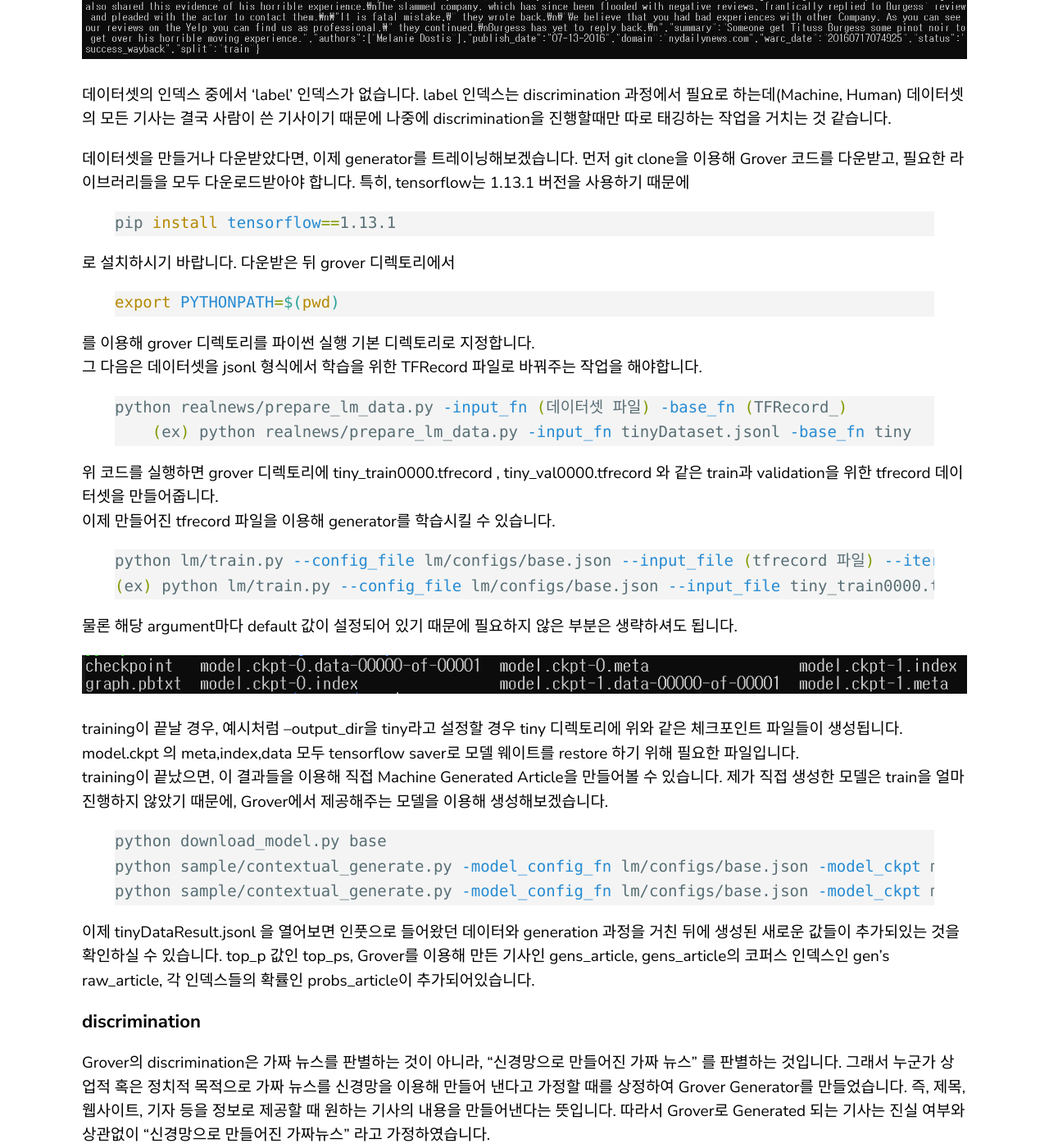
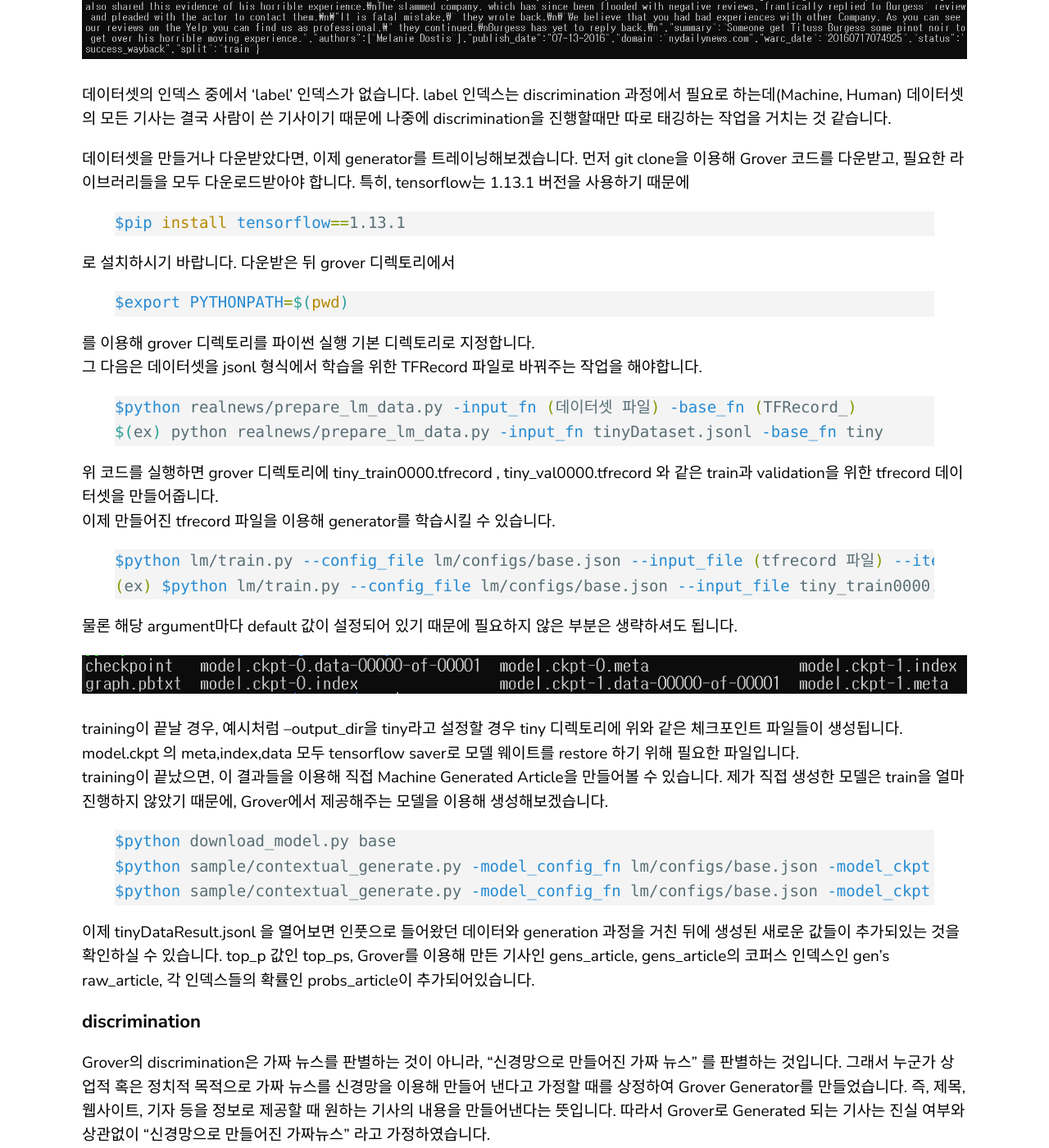
Before and after one commit to ptaejoon/ptaejoon.github.io, a Jekyll site: the page built from _posts/2020-05-17-Defending-Neural-Fake-News-Code-Explanation.md, in a window 1280 px wide and 1400 px high, scrolled down 15360 px. Shown: the whole window at 82% size. Built offline with Jekyll 4.4.1, drawn with Linux system fonts in a browser that asks for light colours; some of the changed text lies outside the part shown.

Commit message:
Update 2020-05-17-Defending-Neural-Fake-News-Code-Explanation.md

```diff
--- a/_posts/2020-05-17-Defending-Neural-Fake-News-Code-Explanation.md
+++ b/_posts/2020-05-17-Defending-Neural-Fake-News-Code-Explanation.md
@@ -192,25 +192,31 @@ Grover를 처음부터 학습시키는 과정을 한번 따라해보려 합니
 
 데이터셋을 만들거나 다운받았다면, 이제 generator를 트레이닝해보겠습니다. 먼저 git clone을 이용해 Grover 코드를 다운받고, 필요한 라이브러리들을 모두 다운로드받아야 합니다. 특히, tensorflow는 1.13.1 버전을 사용하기 때문에
 
-{% highlight shell %}pip install tensorflow==1.13.1 {% endhighlight %}
+{% highlight shell %}
+$pip install tensorflow==1.13.1
+{% endhighlight %}
 
 로 설치하시기 바랍니다.
 다운받은 뒤 grover 디렉토리에서
 
-{% highlight shell %}export PYTHONPATH=$(pwd)   {% endhighlight %}
+{% highlight shell %}
+$export PYTHONPATH=$(pwd)
+{% endhighlight %}
 
 를 이용해 grover 디렉토리를 파이썬 실행 기본 디렉토리로 지정합니다.
 그 다음은 데이터셋을 jsonl 형식에서 학습을 위한 TFRecord 파일로 바꿔주는 작업을 해야합니다.
 
-{% highlight shell %}python realnews/prepare_lm_data.py -input_fn (데이터셋 파일) -base_fn (TFRecord_)
-    (ex) python realnews/prepare_lm_data.py -input_fn tinyDataset.jsonl -base_fn tiny   {% endhighlight %}
+{% highlight shell %}
+$python realnews/prepare_lm_data.py -input_fn (데이터셋 파일) -base_fn (TFRecord_)
+$(ex) python realnews/prepare_lm_data.py -input_fn tinyDataset.jsonl -base_fn tiny
+{% endhighlight %}
 
 위 코드를 실행하면 grover 디렉토리에 tiny_train0000.tfrecord , tiny_val0000.tfrecord 와 같은 train과 validation을 위한 tfrecord 데이터셋을 만들어줍니다.
 이제 만들어진 tfrecord 파일을 이용해 generator를 학습시킬 수 있습니다.
 
 {% highlight shell %}
-python lm/train.py --config_file lm/configs/base.json --input_file (tfrecord 파일) --iterations_per_loop (estimator의 step) --learning_rate (learning rate 값) --max_eval_steps (evaluation steps) --num_train_steps (training step) --num_warmup_steps (warming up steps) --output_dir (학습 checkpoint 저장할 디렉토리) --train_batch_size (배치사이즈) --use_tpu (True or False)
-(ex) python lm/train.py --config_file lm/configs/base.json --input_file tiny_train0000.tfrecord --iterations_per_loop 1000 --learning_rate 5e-05 --max_eval_steps 100 --num_train_steps 1000 --num_warmup_steps 10000 --output_dir tiny --use_tpu False
+$python lm/train.py --config_file lm/configs/base.json --input_file (tfrecord 파일) --iterations_per_loop (estimator의 step) --learning_rate (learning rate 값) --max_eval_steps (evaluation steps) --num_train_steps (training step) --num_warmup_steps (warming up steps) --output_dir (학습 checkpoint 저장할 디렉토리) --train_batch_size (배치사이즈) --use_tpu (True or False)
+(ex) $python lm/train.py --config_file lm/configs/base.json --input_file tiny_train0000.tfrecord --iterations_per_loop 1000 --learning_rate 5e-05 --max_eval_steps 100 --num_train_steps 1000 --num_warmup_steps 10000 --output_dir tiny --use_tpu False
 {% endhighlight %}
 
 물론 해당 argument마다 default 값이 설정되어 있기 때문에 필요하지 않은 부분은 생략하셔도 됩니다.
@@ -219,9 +225,9 @@ training이 끝날 경우, 예시처럼 --output_dir을 tiny라고 설정할 경
 training이 끝났으면, 이 결과들을 이용해 직접 Machine Generated Article을 만들어볼 수 있습니다. 제가 직접 생성한 모델은 train을 얼마 진행하지 않았기 때문에, Grover에서 제공해주는 모델을 이용해 생성해보겠습니다.
 
 {% highlight shell %}
-python download_model.py base
-python sample/contextual_generate.py -model_config_fn lm/configs/base.json -model_ckpt models/base/model.ckpt -metadata_fn (jsonl 데이터 파일) -out_fn (출력될 파일)
-python sample/contextual_generate.py -model_config_fn lm/configs/base.json -model_ckpt models/base/model.ckpt -metadata_fn tinyDataset.jsonl -out_fn tinyDataResult.jsonl
+$python download_model.py base
+$python sample/contextual_generate.py -model_config_fn lm/configs/base.json -model_ckpt models/base/model.ckpt -metadata_fn (jsonl 데이터 파일) -out_fn (출력될 파일)
+$python sample/contextual_generate.py -model_config_fn lm/configs/base.json -model_ckpt models/base/model.ckpt -metadata_fn tinyDataset.jsonl -out_fn tinyDataResult.jsonl
 {% endhighlight %}
 이제 tinyDataResult.jsonl 을 열어보면 인풋으로 들어왔던 데이터와 generation 과정을 거친 뒤에 생성된 새로운 값들이 추가되있는 것을 확인하실 수 있습니다. top_p 값인 top_ps, Grover를 이용해 만든 기사인 gens_article, gens_article의 코퍼스 인덱스인 gen's raw_article, 각 인덱스들의 확률인 probs_article이 추가되어있습니다.
 
@@ -231,6 +237,6 @@ Grover의 discrimination은 가짜 뉴스를 판별하는 것이 아니라, "신
 태깅을 마친다면 discrimination 디렉토리에 있는 run_discrimination.py 를 실행시키면 되겠습니다.
 
 {% highlight shell %}
-python discrimination/run_discrimination.py --batch_size (배치사이즈) --config_file lm/configs/base.json --do_train True --input_data (학습데이터) --use_tpu False
+$python discrimination/run_discrimination.py --batch_size (배치사이즈) --config_file lm/configs/base.json --do_train $True --input_data (학습데이터) --use_tpu False
 {% endhighlight %}
 위와 같은 방식으로 학습시키실 수 있습니다.
```
